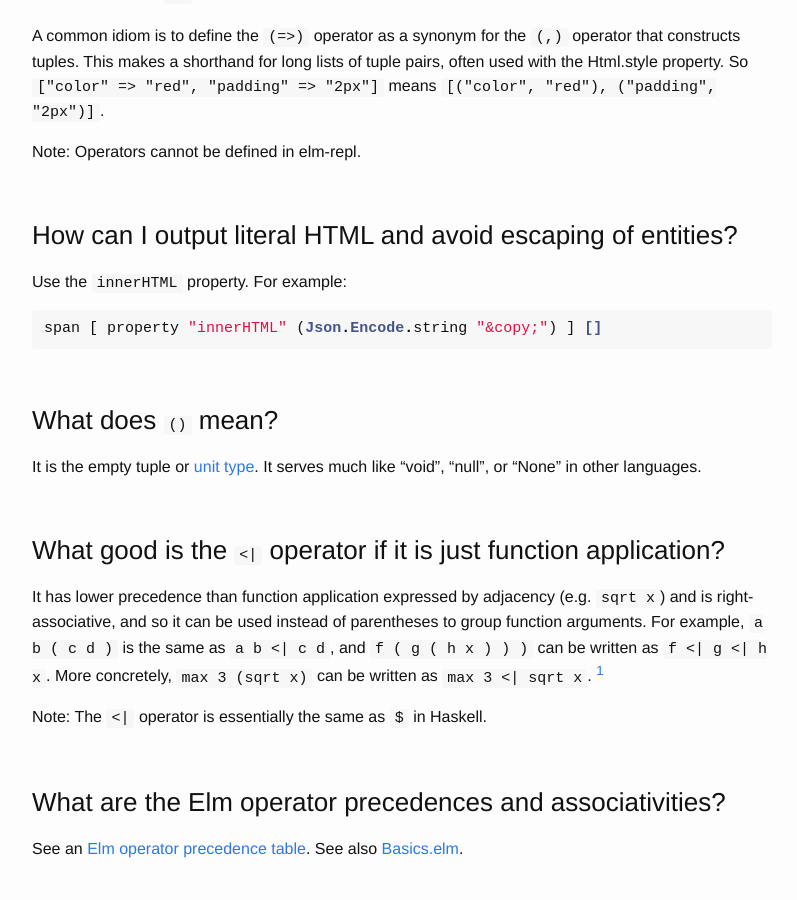
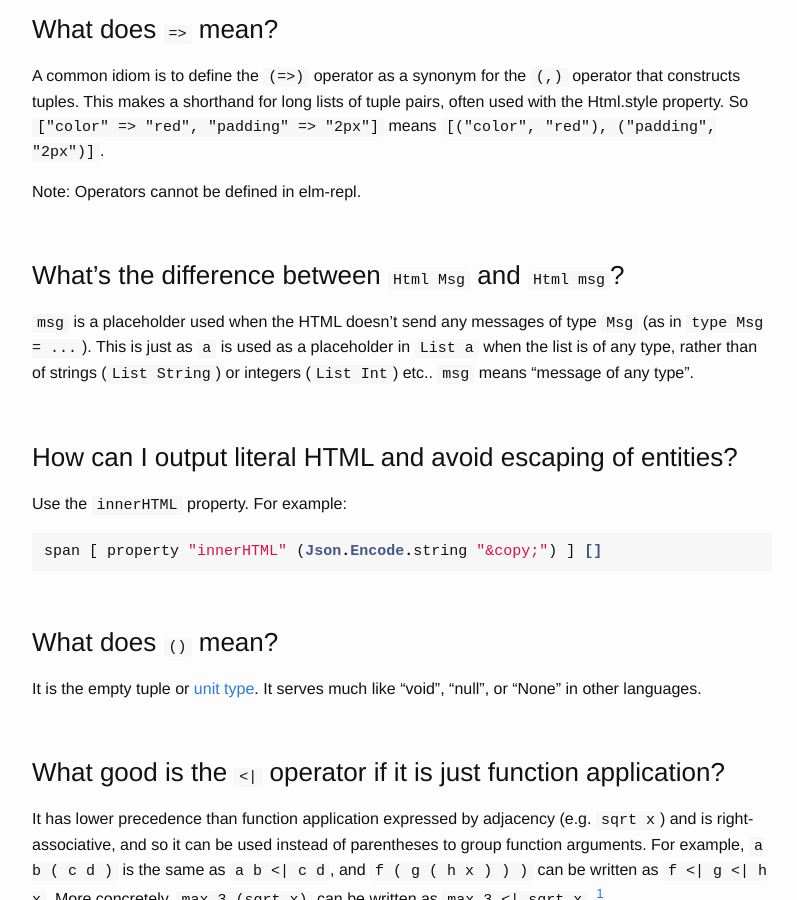
Before and after one commit to gunnarahlberg/elm-faq, a Jekyll site: the page built from index.md, in a window 1280 px wide and 900 px high, scrolled down 3000 px. Shown: the whole window, without its empty margins (238-1035 px from the left). Built offline with Jekyll 4.4.1, drawn with Linux system fonts in a browser that asks for light colours; some of the changed text lies outside the part shown.

Commit message:
Html msg vs Html Msg
Came up on Slack again: https://elmlang.slack.com/archives/beginners/p1467660444008934. Know I've asked it myself.

```diff
--- a/index.md
+++ b/index.md
@@ -86,6 +86,11 @@ If you need to switch between multiple versions of elm, consider [elmenv](https:
 A common idiom is to define the `(=>)` operator as a synonym for the `(,)` operator that constructs tuples. This makes a shorthand for long lists of tuple pairs, often used with the Html.style property.  So `["color" => "red", "padding" => "2px"]` means `[("color", "red"), ("padding", "2px")]`.
 
 Note: Operators cannot be defined in elm-repl.
+
+
+
+### What's the difference between `Html Msg` and `Html msg`?
+`msg` is a placeholder used when the HTML doesn't send any messages of type `Msg` (as in `type Msg = ...`). This is just as `a` is used as a placeholder in `List a` when the list is of any type, rather than of strings (`List String`) or integers (`List Int`) etc.. `msg` means "message of any type".
 
 
 
```
